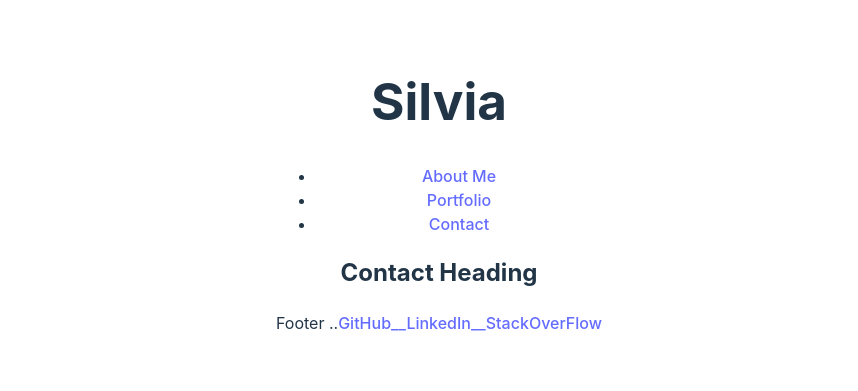
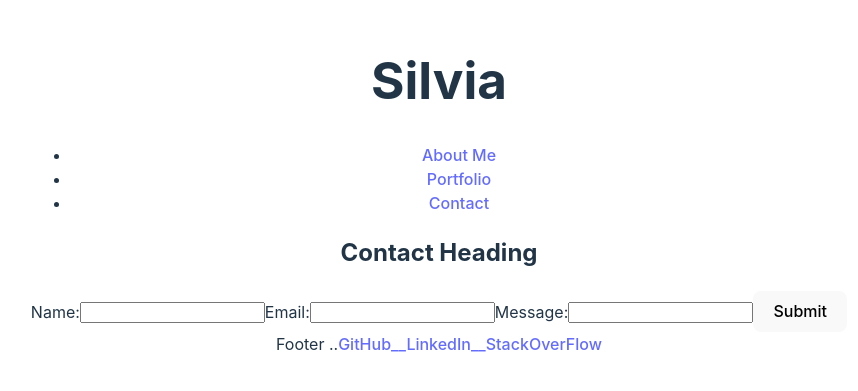
Before and after one commit to S-via/Twenty-React-Portfolio, a React (Vite) app in the folder twenty-react/: page /contact in a window 1280 px wide. Shown: the part 213-604 px from the top of the page, without its empty margins (201-1059 px from the left). Built offline with nearby package versions, Linux system fonts and the light colour scheme.

Commit message:
finished logic from contactpage

```diff
--- a/twenty-react/src/pages/ContactPage.jsx
+++ b/twenty-react/src/pages/ContactPage.jsx
@@ -1,8 +1,66 @@
-export default function ContactPage () {
-    return(
+import { useState } from 'react';
 
+export default function ContactPage() {
+    // form logic
+    // from xpert learning example
+    const [formData, setData] = useState({
+        name: '',
+        email: '',
+        message: ''
+
+    });
+    const handleChange = (e) => {
+        const { name, value } = e.target;
+        console.log(name, value)
+        setData({
+            ...formData,
+            [name]: value
+        })
+
+    }
+
+    const handlerSubmit = (e) => {
+        e.preventDefault();
+        setData({
+            name: '',
+            email: '',
+            message: ''
+        });
+    }
+
+    return (
+        // what it will return
         <div>
             <h2>Contact Heading</h2>
+            <form onSubmit={handlerSubmit}>
+                Name:
+                <input
+                    type='text'
+                    name='name'
+                    value={formData.name}
+                    onChange={handleChange}
+                    required />
+                Email:
+                <input
+                    type='email'
+                    name='email'
+                    value={formData.email}
+                    onChange={handleChange}
+                    required />
+                Message:
+                <input
+                    type='text'
+                    name='message'
+                    value={formData.message}
+                    onChange={handleChange}
+                    required />
+
+                <button type="submit">
+                    Submit
+                </button>
+
+
+            </form>
         </div>
-    )
+    );
 }
```
